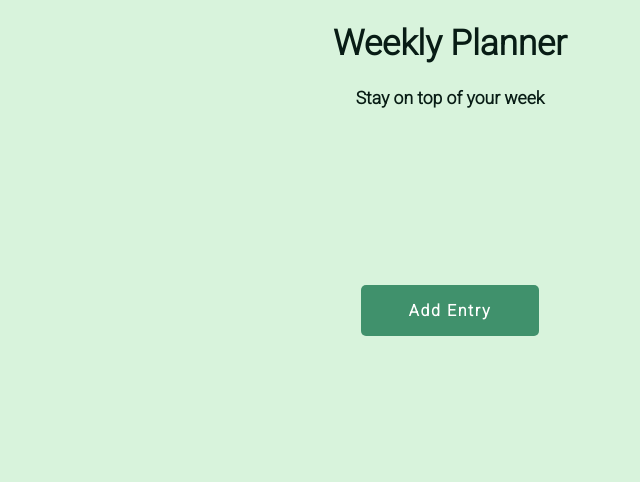
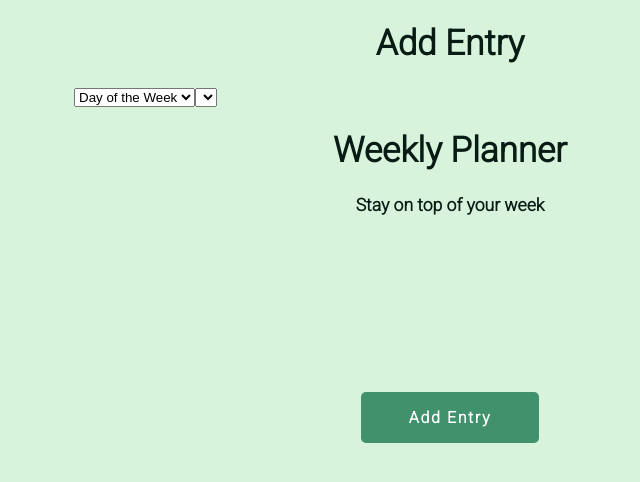
Before and after one commit to angeljubilee/week-planner, a plain HTML site: page index.html in a window 1280 px wide. Shown: the whole page, without its empty margins (190-830 px from the left). Drawn offline with Linux system fonts and the light colour scheme; a web font is replaced by a local one.

Commit message:
Started creating entry modal

```diff
--- a/index.html
+++ b/index.html
@@ -10,6 +10,33 @@
   <link href="https://fonts.googleapis.com/css?family=Droid+Serif|Roboto:300" rel="stylesheet">
 </head>
 <body>
+  <div class="container">
+    <div class="row">
+      <div class="column-full">
+        <h1 class = "text-center">Add Entry</h1>
+      </div>
+    </div>
+    <form>
+      <div class="row">
+        <select name="day-of-week" id="day-of-week">
+          <option>Day of the Week</option>
+          <option value="Sunday">Sunday</option>
+          <option value="Monday">Monday</option>
+          <option value="Tuesday">Tuesday</option>
+          <option value="Wednesday">Wednesday</option>
+          <option value="Thursday">Thursday</option>
+          <option value="Friday">Friday</option>
+          <option value="Saturday">Saturday</option>
+        </select>
+        <select name="time" id="time">
+          <option value=""></option>
+          <!-- <option value="8:00">8:00</option>
+          <option value="9:00">9:00</option>
+          <option value=""></option> -->
+        </select>
+      </div>
+    </form>
+  </div>
   <div class="container">
     <div class="row">
       <div class="column-full text-center">
```
